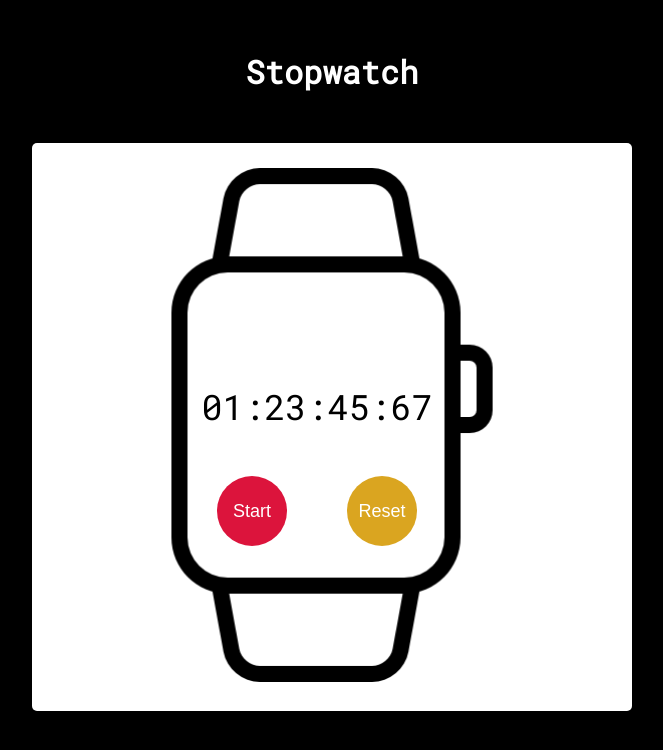
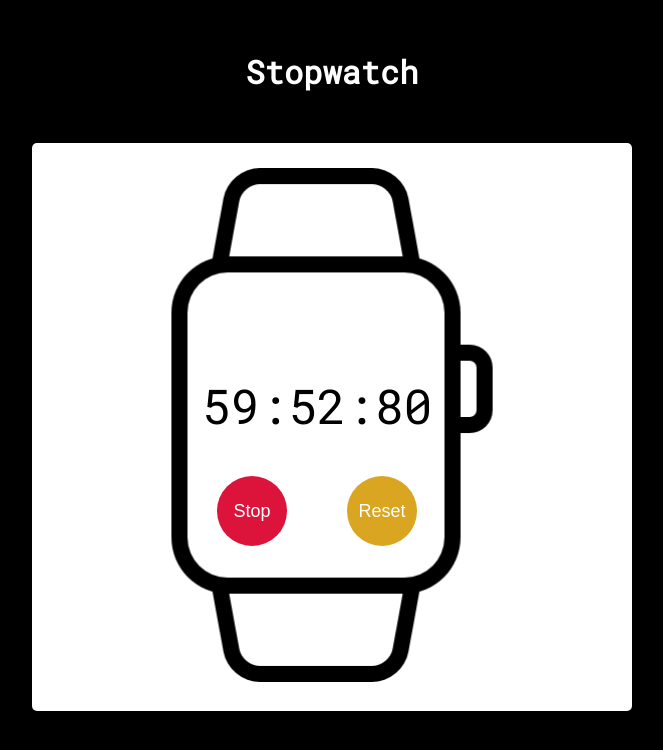
Before and after one commit to michaelsinghurse/js_230, a plain HTML site: page exercises/misc_apps/stopwatch/index.html in a window 1280 px wide. Both pictures are taken after a click on the button "Start". Shown: the whole page, without its empty margins (308-971 px from the left). Drawn offline with Linux system fonts and the light colour scheme.

Commit message:
timer is now working. changed font size on clock because only rendering three units of time rather than all four

```diff
--- a/exercises/misc_apps/stopwatch/app.js
+++ b/exercises/misc_apps/stopwatch/app.js
@@ -10,31 +10,69 @@ let stopwatch = {
   },
 
   handleResetClick(event) {
-    console.log("reset button clicked!");
+    this.time = 0;
+    this.renderTime();
   },
 
   handleStartStopClick(event) {
     if (event.target.className ==="start") {
-      console.log("start clicked!");
       event.target.className = "stop";
+      event.target.textContent = "Stop";
+      this.startTimer();
     } else {
-      console.log("stop clicked!");
       event.target.className = "start";
+      event.target.textContent = "Start";
+      this.stopTimer();
     }
   },
 
-  init() {
-    this.time = 0;
+  incrementTime() {
+    this.time += 1;
+  },
+
+  init(initialTime = 0) {
+    this.time = initialTime;
     this.intervalId = null;
     this.bindEventListeners();
     this.renderTime();
   },
 
+  pad(num) {
+    let numString = String(num);
+    return numString.length === 1 ? "0" + numString : numString;
+  },
+
   renderTime() {
-    document.getElementById("clock").textContent = "01:23:45:67";
-  }
+    let hrs = Math.floor(this.time / 360000);
+    let remainder = this.time % 360000;
+    let min = Math.floor(remainder / 6000);
+    remainder = remainder % 6000;
+    let sec = Math.floor(remainder / 100);
+    let cs = remainder % 100;
+
+    let time;
+
+    if (hrs > 0) {
+      time = this.pad(hrs) + ":" + this.pad(min) + ":" + this.pad(sec);
+    } else {
+      time = this.pad(min) + ":" + this.pad(sec) + ":" + this.pad(cs);
+    }
+
+    document.getElementById("clock").textContent = time;
+  },
+
+  startTimer() {
+    this.intervalId = setInterval(() => {
+      this.incrementTime();
+      this.renderTime();
+    }, 10);
+  },
+
+  stopTimer() {
+    clearInterval(this.intervalId);
+  },
 };
 
 document.addEventListener("DOMContentLoaded", _unusedEvent => {
-  stopwatch.init();
+  stopwatch.init(359000);
 });
--- a/exercises/misc_apps/stopwatch/style.css
+++ b/exercises/misc_apps/stopwatch/style.css
@@ -55,7 +55,7 @@ img {
   left: 120px;
   margin-left: -120px;
   background-color: white;
-  font-size: 35px;
+  font-size: 48px;
   font-stretch: condensed;
   text-align: center;
 }
```
